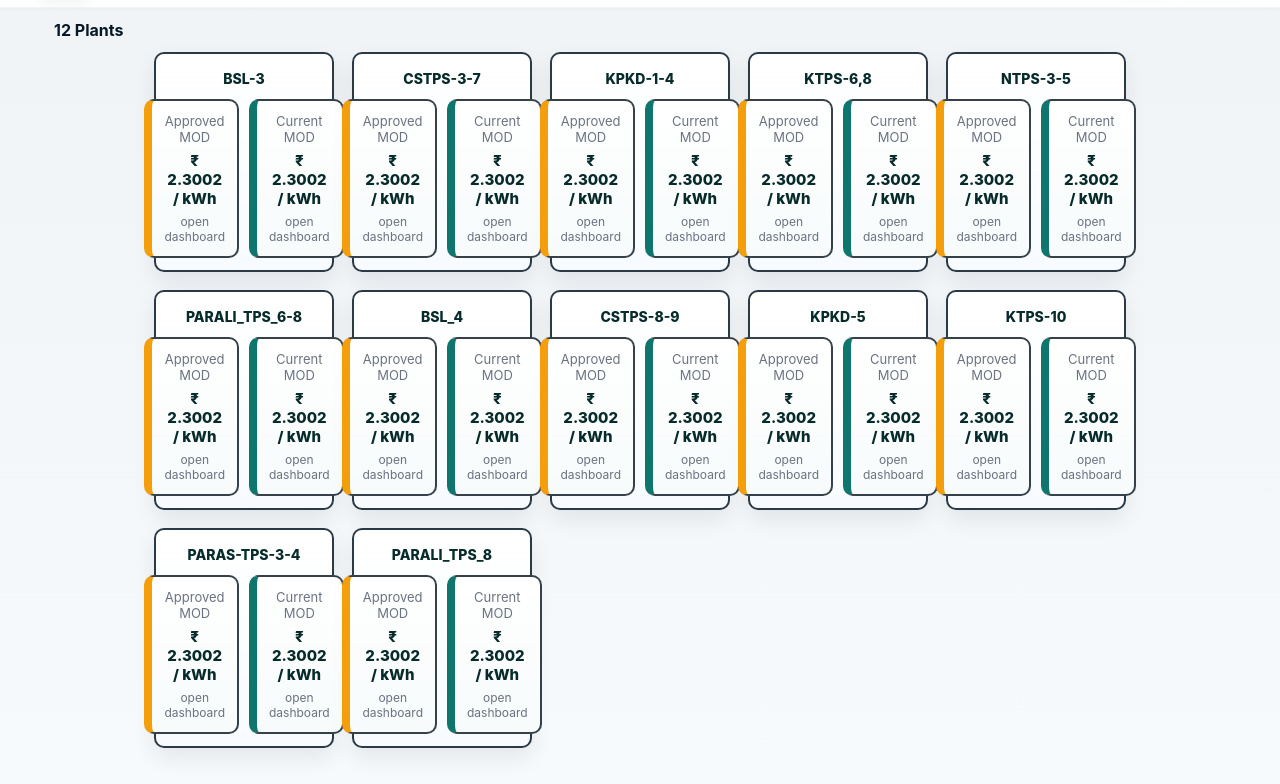
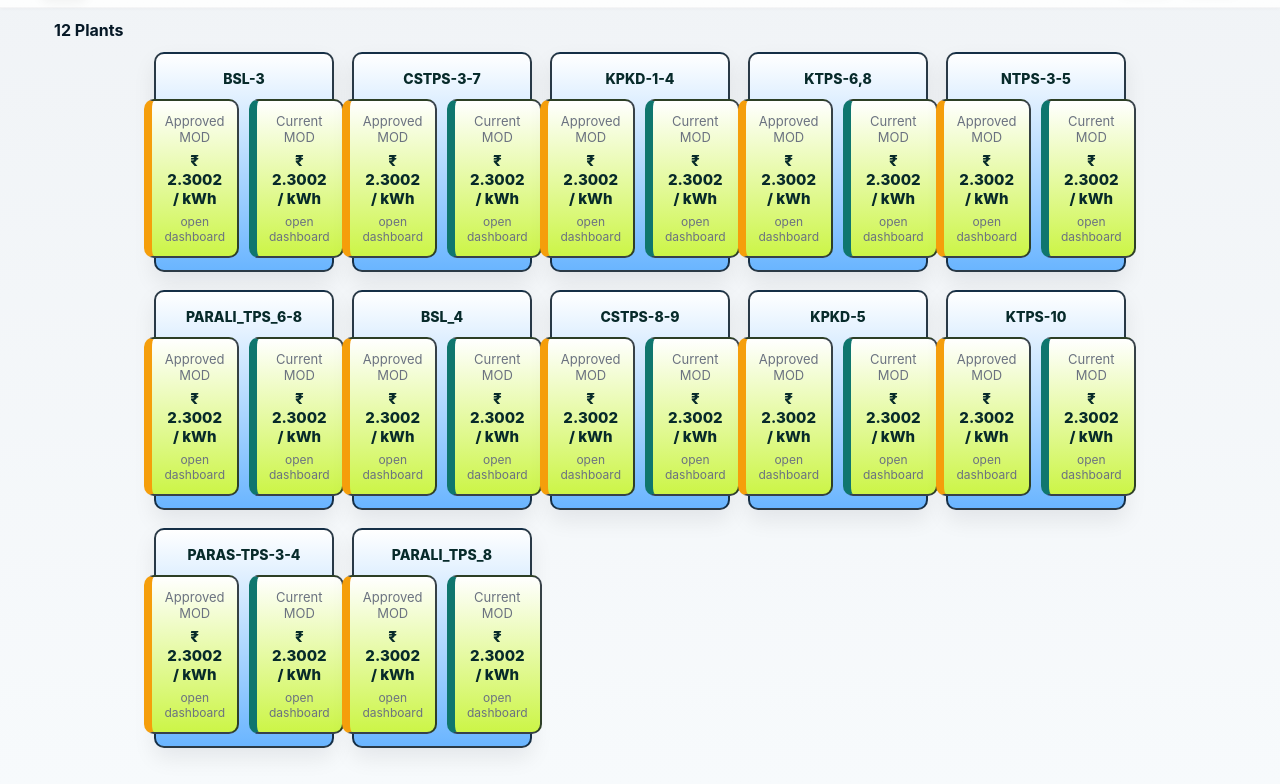
Before and after one commit to shahjoyal/MOD-DASHBOARD, a plain HTML site: page index.html in a window 1280 px wide. Shown: the part 61-845 px from the top of the page. Drawn offline with Linux system fonts and the light colour scheme.

Commit message:
Update index.html

```diff
--- a/index.html
+++ b/index.html
@@ -18,7 +18,7 @@
       --shadow-sm: 0 6px 12px rgba(6,18,29,0.05);
 
       --card-max-width: 320px;
-      --card-min-width: 180px;
+      --card-min-width: 200px;
       --card-height: 220px;
       --tile-value-size: 14px;
       --tile-min-width: 120px;
@@ -69,7 +69,7 @@
     }
 
     .card{
-      background: linear-gradient(180deg,#ffffff,#f7fbff);
+      background: linear-gradient(180deg,#ffffff,#6ab5ff);
       border-radius:var(--radius);
       border:2px solid var(--card-border);
       padding:12px;
@@ -90,7 +90,7 @@
       aspect-ratio: 3 / 2;
       border-radius:10px;
       border:2px solid rgba(6,18,29,0.8);
-      background:linear-gradient(180deg,#ffffff,#f7fbfb);
+      background:linear-gradient(180deg,#ffffff,#ccf547);
       display:flex;flex-direction:column;align-items:center;justify-content:center;text-align:center;padding:12px;
       text-decoration:none;color:inherit;
       transition: transform .10s ease, box-shadow .10s ease, border-color .10s ease;
```
